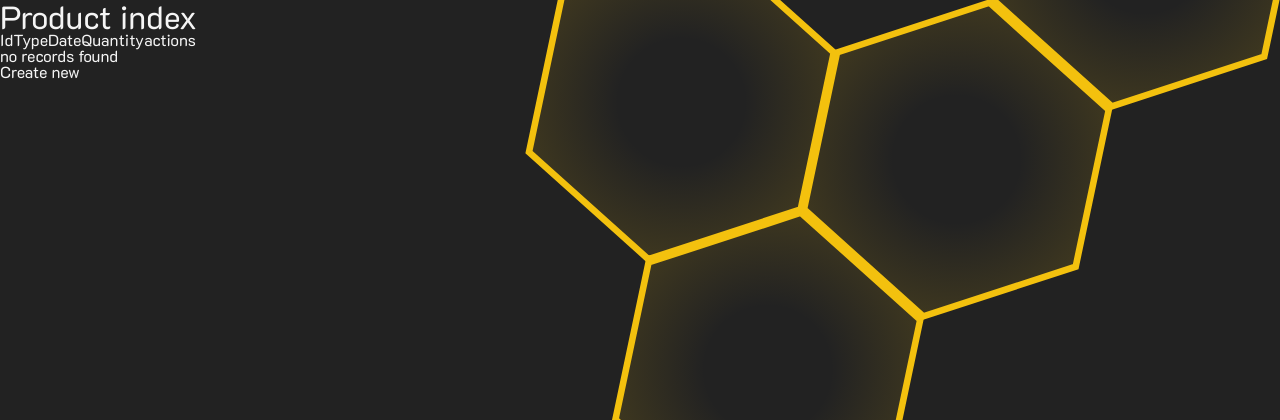
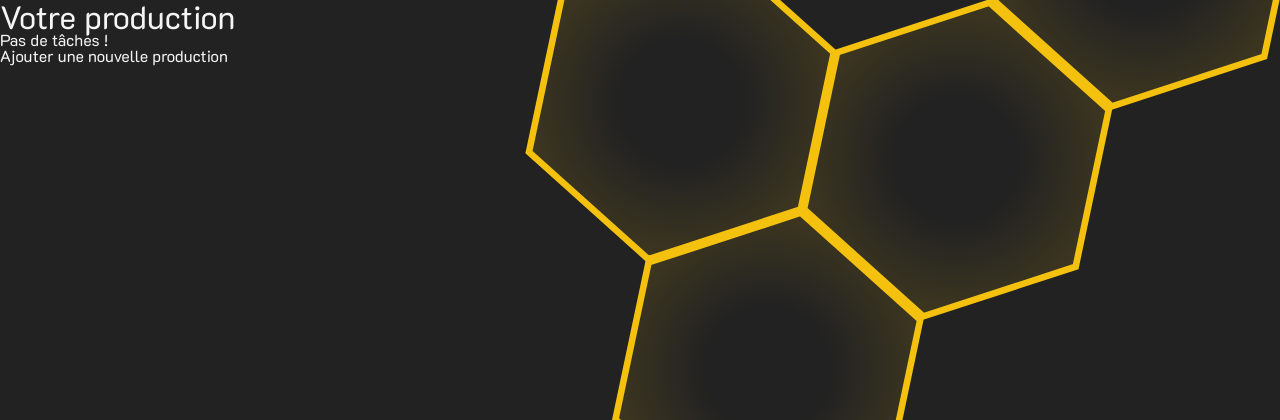
Before and after one commit to mchauveni/beebop_app, a Symfony app: template templates/product/index.html.twig in a window 1280 px wide. Shown: the top 420 px of the page. Run offline with Twig, Linux system fonts and the light colour scheme; the template is opened without the code that fills it, so the values that code supplies are empty; some libraries are stand-ins or nearby versions.

Commit message:
start product_url

```diff
--- a/src/Controller/TaskController.php
+++ b/src/Controller/TaskController.php
@@ -28,7 +28,6 @@ class TaskController extends AbstractController
     #[Route('/{id}/new', name: 'app_task_new', methods: ['GET', 'POST'])]
     public function new(
         Request $request,
-        TaskRepository $taskRepository,
         int $id,
         BeehiveRepository $beehiveRepository,
         EntityManagerInterface $em
--- a/src/Repository/ProductRepository.php
+++ b/src/Repository/ProductRepository.php
@@ -42,12 +42,12 @@ class ProductRepository extends ServiceEntityRepository
     public function findProductsByBeehiveId(int $beehiveId): array
     {
 
-        $qb = $this->createQueryBuilder('t');
+        $qb = $this->createQueryBuilder('p');
 
         $qb->select('p')
             ->join('p.beehive', 'b')
             ->where('b.id = :beehiveId')
-            ->orderBy('t.date', 'DESC')
+            ->orderBy('p.date', 'DESC')
             ->setParameter('beehiveId', $beehiveId);
 
         return $qb->getQuery()->getResult();
--- a/templates/beehive/show.html.twig
+++ b/templates/beehive/show.html.twig
@@ -27,7 +27,7 @@
 				{{beehive.race}}</p>
 		</div>
 		<div class="beehive__product">
-			<a href="{{ path('app_product_index', {'id' : beehibe.id })}}">Voir vos récoltes</a>
+			<a href="{{ path('app_product_index', {'id' : beehive.id })}}">Voir vos récoltes</a>
 		</div>
 		<div class="beehive__history">
 			<span>Historique</span>
--- a/templates/product/index.html.twig
+++ b/templates/product/index.html.twig
@@ -1,39 +1,23 @@
 {% extends 'base.html.twig' %}
 
-{% block title %}Product index{% endblock %}
+{% block title %}Beebop - Votre production
+{% endblock %}
 
 {% block body %}
-    <h1>Product index</h1>
+	<h1>Votre production</h1>
 
-    <table class="table">
-        <thead>
-            <tr>
-                <th>Id</th>
-                <th>Type</th>
-                <th>Date</th>
-                <th>Quantity</th>
-                <th>actions</th>
-            </tr>
-        </thead>
-        <tbody>
-        {% for product in products %}
-            <tr>
-                <td>{{ product.id }}</td>
-                <td>{{ product.type }}</td>
-                <td>{{ product.date ? product.date|date('Y-m-d H:i:s') : '' }}</td>
-                <td>{{ product.quantity }}</td>
-                <td>
-                    <a href="{{ path('app_product_show', {'id': product.id}) }}">show</a>
-                    <a href="{{ path('app_product_edit', {'id': product.id}) }}">edit</a>
-                </td>
-            </tr>
-        {% else %}
-            <tr>
-                <td colspan="5">no records found</td>
-            </tr>
-        {% endfor %}
-        </tbody>
-    </table>
+	{% for product in products %}
 
-    <a href="{{ path('app_product_new') }}">Create new</a>
-{% endblock %}
+		<p>Type de production :
+			{{ product.type }}
+		</p>
+		<span>{{ product.date ? product.date|date("d/m/Y") : '' }}</span>
+		<p>Quantité :
+			{{ product.quantity }}
+			kg</p>
+	</div>
+	<a href="{{ path('app_product_edit', {'id': product.id}) }}">Modifier</a>
+</div>{% else %}
+
+<p>Pas de tâches !</p>{% endfor %}<div>
+<a href="{{ path('app_product_new', {'id': idBeehive}) }}">Ajouter une nouvelle production</a></div>{% endblock %}
```
Also changed, not shown: src/Controller/ProductController.php (+20 -15 lines), templates/product/new.html.twig (+25 -4 lines), templates/product/show.html.twig (deleted, +0 -34 lines).
